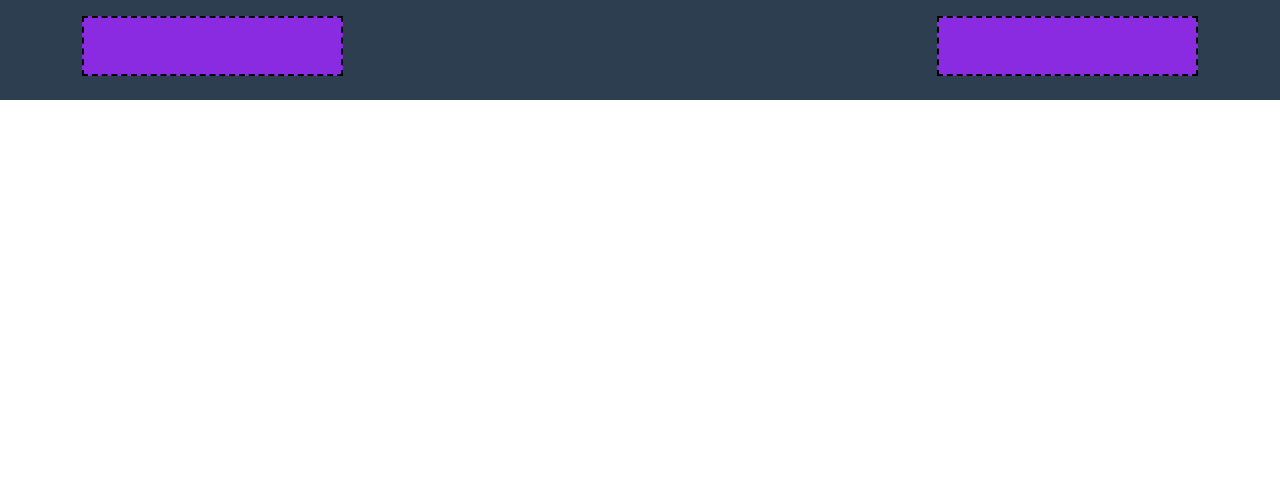
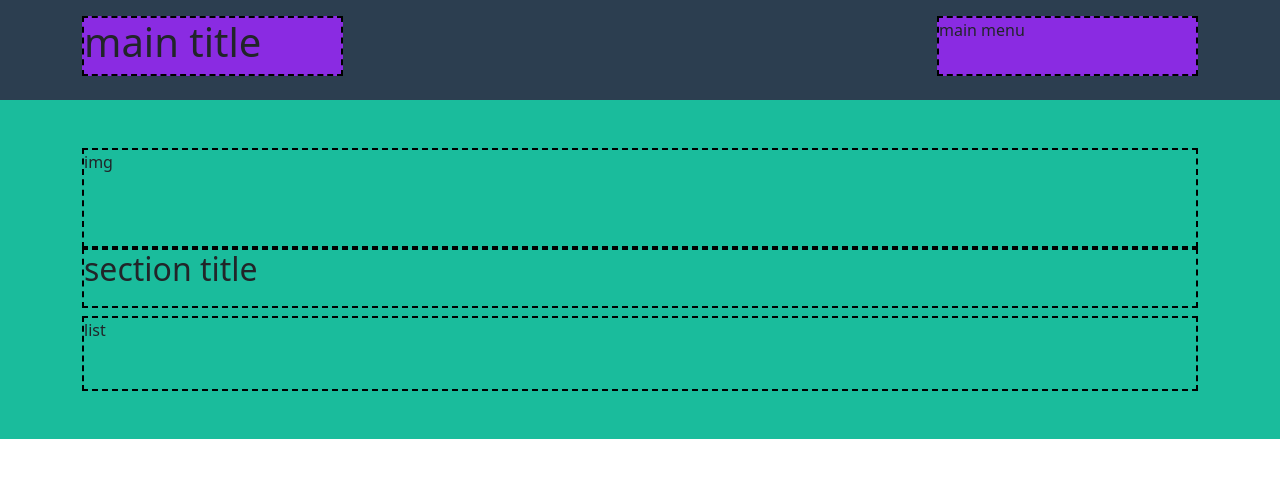
Before and after one commit to cerry24/html-css-bootstrap-freelancer, a plain HTML site: page index.html in a window 1280 px wide. Drawn offline with nearby package versions, Linux system fonts and the light colour scheme.

Commit message:
implement jumbotron macrostructure

```diff
--- a/css/style.css
+++ b/css/style.css
@@ -6,8 +6,24 @@ header {
     border: 2px black dashed;
 }
 
-h1,
+.ms_page-title,
 .ms_main-nav {
     height: 60px;
     background-color: blueviolet;
 }
+
+#ms_jumbotron {
+    background-color: #1abc9c;
+}
+
+.ms_img {
+    height: 100px;
+}
+
+.ms_section-title {
+    height: 60px;
+}
+
+.ms_list {
+    height: 75px;
+}
--- a/index.html
+++ b/index.html
@@ -16,12 +16,11 @@
                 <div class="row justify-content-between">
 
                     <div class="col-5 col-md-4 col-xl-3">
-                        <h1 class="ms_structure-border"></h1>
+                        <h1 class="ms_page-title ms_structure-border">main title</h1>
                     </div>
 
                     <div class="col-1 col-md-4 col-xl-3">
-                        <nav class="ms_main-nav ms_structure-border">
-                        </nav>
+                        <nav class="ms_main-nav ms_structure-border">main menu</nav>
                     </div>
 
                 </div>
@@ -30,6 +29,24 @@
 
         <main>
 
+            <section id="ms_jumbotron" class="py-5">
+                <div class="container-fluid container-md">
+                    <div class="row flex-column">
+
+                        <div class="col-12">
+                            <div class="ms_img ms_structure-border">img</div>
+                        </div>
+
+                        <div class="col-12">
+                            <h2 class="ms_section-title ms_structure-border">section title</h2>
+                        </div>
+
+                        <div class="col-12">
+                            <div class="ms_list ms_structure-border">list</div>
+                        </div>
+                    </div>
+                </div>
+            </section>
         </main>
 
         <footer>
```
